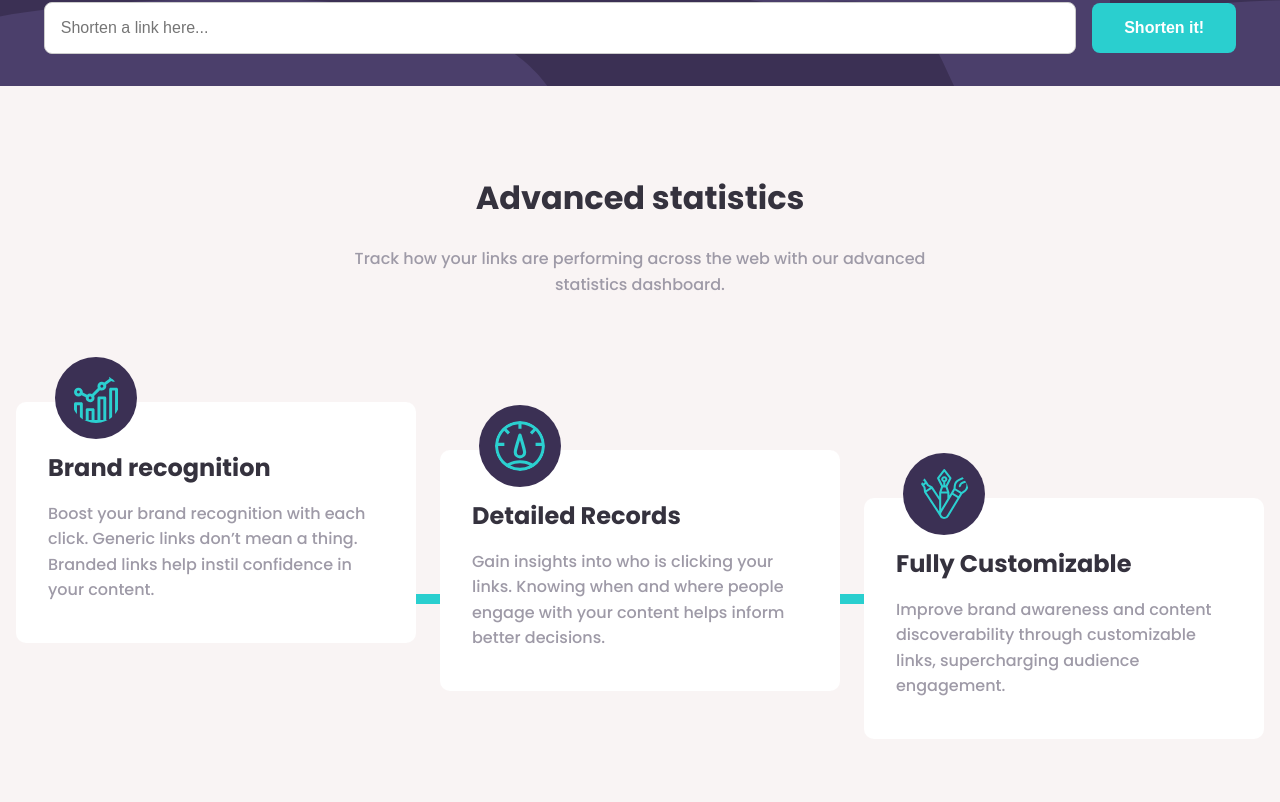
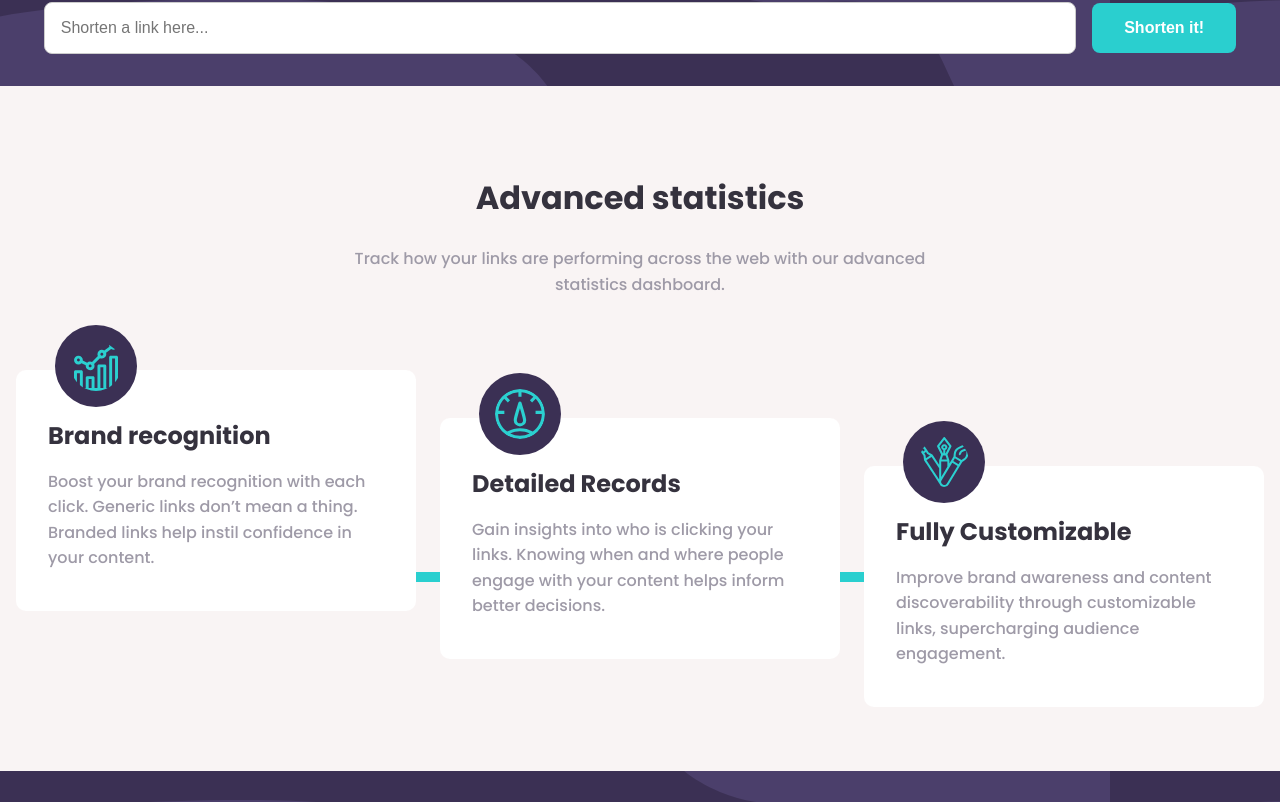
Before and after one commit to shazkhan2/shorten-url, a React (Create React App) app in the folder url-shortening-api/: page / in a window 1280 px wide. Shown: the part 638-1440 px from the top of the page. Built offline with nearby package versions, Linux system fonts and the light colour scheme.

Commit message:
Update Statistics.css

```diff
--- a/url-shortening-api/src/components/Statistics.css
+++ b/url-shortening-api/src/components/Statistics.css
@@ -1,6 +1,6 @@
 .statistics-container {
     position: relative;
-    margin-bottom: 1rem;
+    margin-bottom: 0.5rem;
   }
   .background-line {
     display: none;
@@ -17,7 +17,7 @@
     display: flex;
     flex-direction: column;
     justify-content: space-between;
-    margin-top: 6rem;
+    margin-top: 4rem;
   }
 
   .cards-container > article {
@@ -29,6 +29,18 @@
     padding: 2rem 1rem 1rem 1rem;
     margin-bottom: 6rem;
     text-align: center;
+  }
+
+  .mobile-background-line {
+    display: block;
+      position: absolute;
+      width: 3%;
+      height: 50%;
+      top: 50%;
+      left: 50%;
+      transform: translate(-50%, -50%);
+      z-index: -10;
+      background-color: var(--Cyan);
   }
 
   .cards-container > article:last-child {
@@ -70,12 +82,13 @@
       z-index: -1;
       background-color: var(--Cyan);
     }
-
+    .mobile-background-line {
+      display: none;
+    }
     .cards-container > article > img {
       left: 20%;
     }
 
-    /* Cards top margin */
 
     .cards-container > article:nth-child(2) {
       margin-top: 3rem;
```
